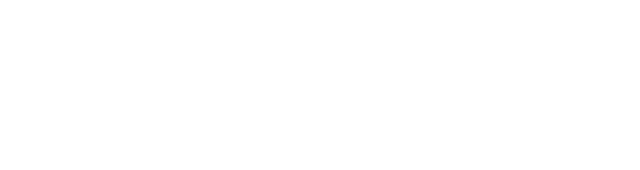
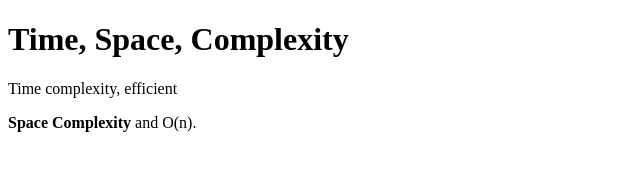
Before and after one commit to acciojob/time-and-space-complexity-Srijandevhub, a website: page main.html in a window 1280 px wide. Shown: the whole page, without its empty margins (0-640 px from the left). Drawn offline with Linux system fonts and the light colour scheme.

Commit message:
created a submission

```diff
--- a/main.html
+++ b/main.html
@@ -8,7 +8,10 @@
 
 <body>
 	<!-- the entire body must be written by student -->
-    <script type="text/javascript" src="./script.js">
+    <h1>Time, Space, Complexity</h1>
+	<p>Time complexity, efficient</p>
+	<p><b>Space Complexity</b> and O(n).</p>
+	<script type="text/javascript" src="./script.js">
 </script>
 
 </body>
```
